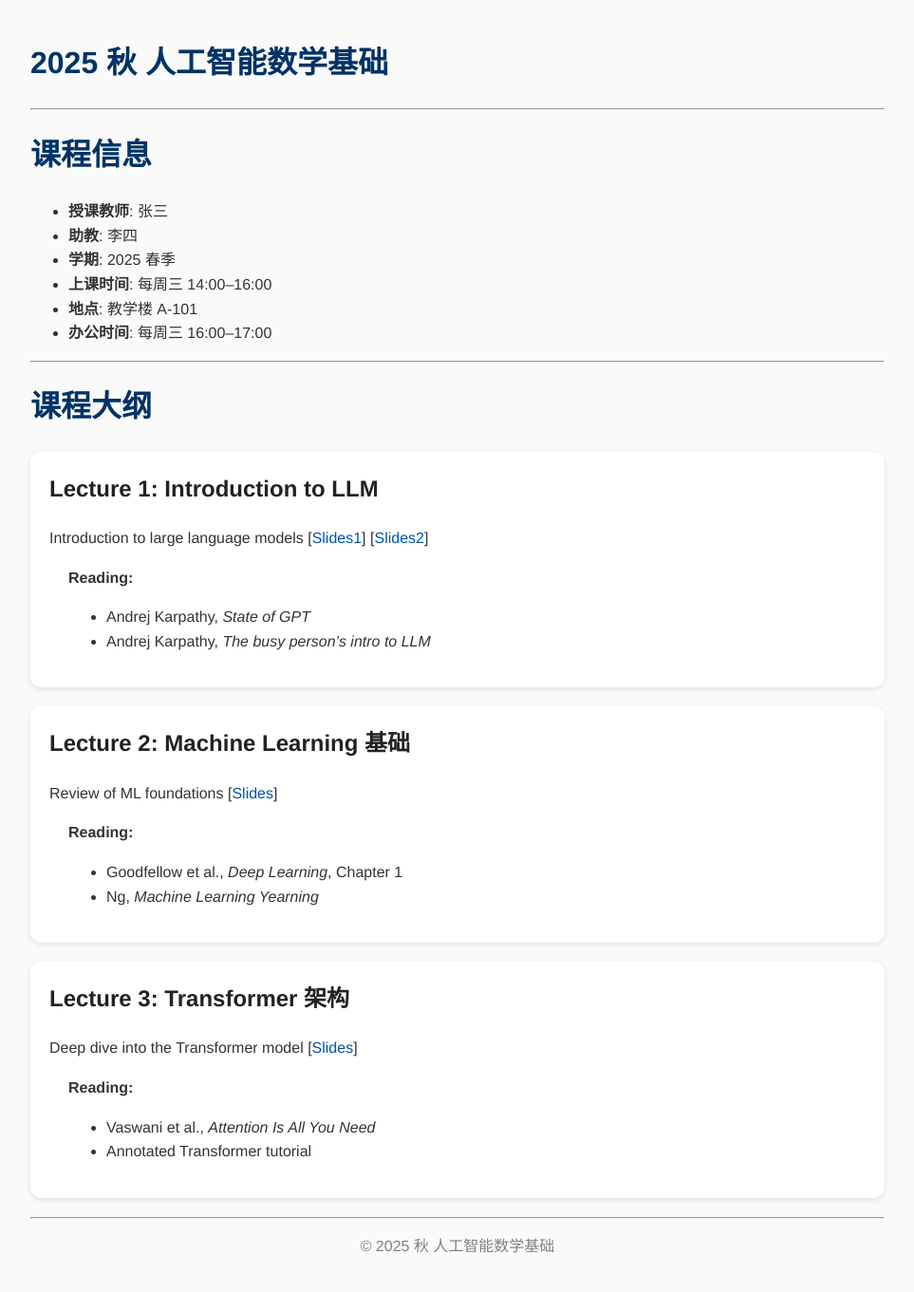
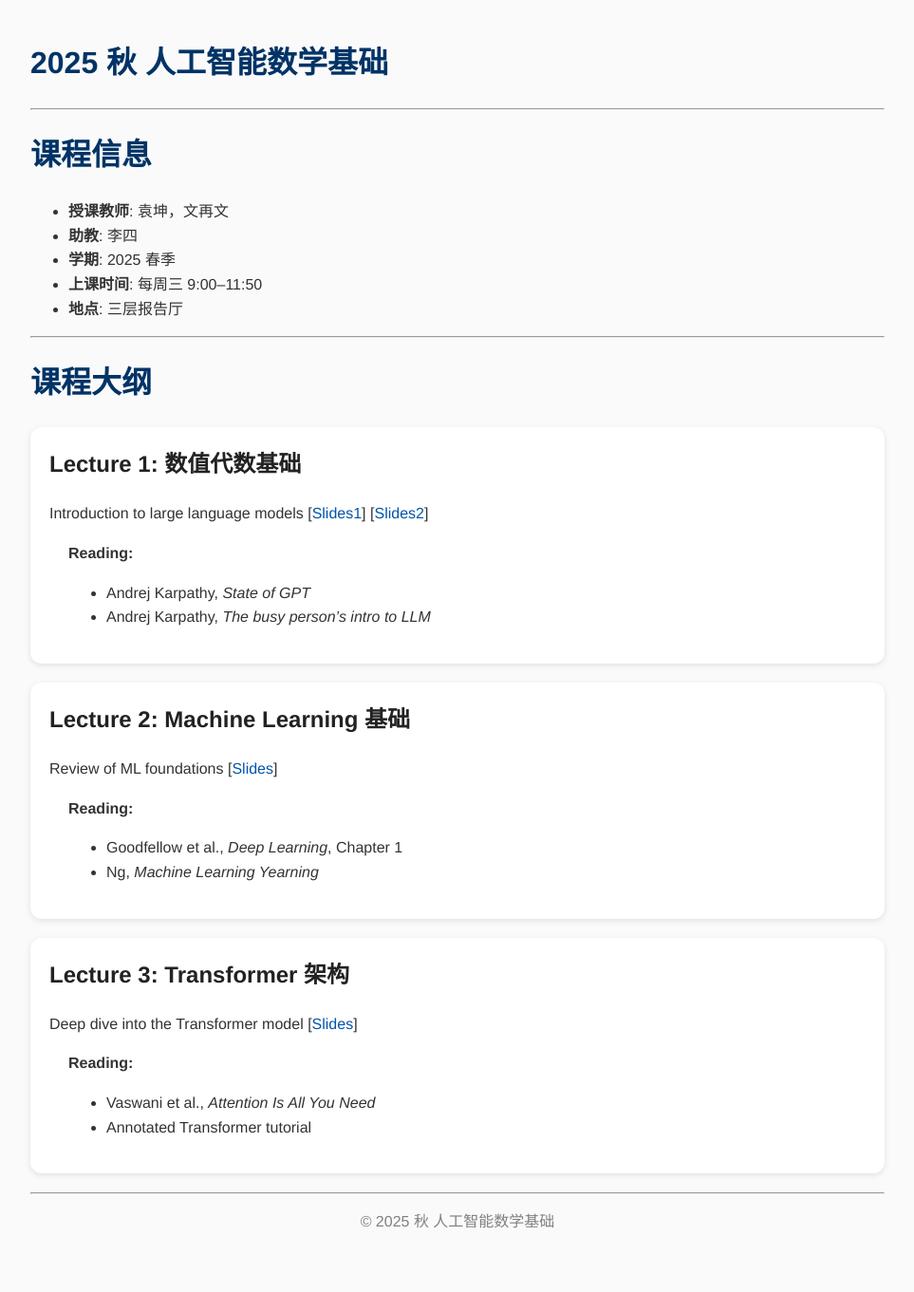
Before and after one commit to pkumelon/Mathematical-Fountations-of-AI, a Jekyll site: the page built from index.md, in a window 1280 px wide. Shown: the whole page at 95% size, without its empty margins (158-1121 px from the left). Built offline with Jekyll 4.4.1, drawn with Linux system fonts in a browser that asks for light colours; after the commit the page ends 1336 px from its top, so only the background shows below that.

Commit message:
Update index.md

```diff
--- a/index.md
+++ b/index.md
@@ -6,12 +6,11 @@ title: "LLM 课程 2025"
 # 课程信息
 
 <div class="course-info" markdown="1">
-- **授课教师**: 张三
+- **授课教师**: 袁坤，文再文
 - **助教**: 李四
 - **学期**: 2025 春季
-- **上课时间**: 每周三 14:00–16:00
-- **地点**: 教学楼 A-101
-- **办公时间**: 每周三 16:00–17:00
+- **上课时间**: 每周三 9:00–11:50
+- **地点**: 三层报告厅
 </div>
 
 <hr>
@@ -19,7 +18,7 @@ title: "LLM 课程 2025"
 # 课程大纲
 
 <div class="course-block">
-  <h2>Lecture 1: Introduction to LLM</h2>
+  <h2>Lecture 1: 数值代数基础</h2>
   <p>
     Introduction to large language models
     [<a href="lectures/lecture1-slides1.pdf">Slides1</a>]
```
